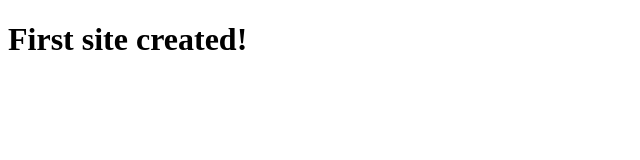
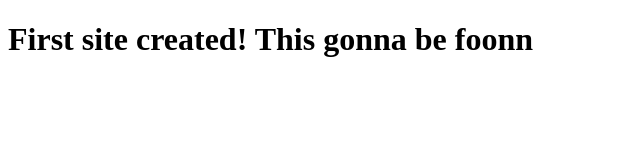
Before and after one commit to Jual-Sunil/Learn-frontend, a plain HTML site: page site1/index.html in a window 1280 px wide. Shown: the whole page, without its empty margins (0-640 px from the left). Drawn offline with Linux system fonts and the light colour scheme.

Commit message:
Changes made

```diff
--- a/site1/index.html
+++ b/site1/index.html
@@ -6,6 +6,6 @@
     <title>First site build</title>
 </head>
 <body>
-    <h1>First site created!<h1>
+    <h1>First site created! This gonna be foonn<h1>
 </body>
 </html>
```
